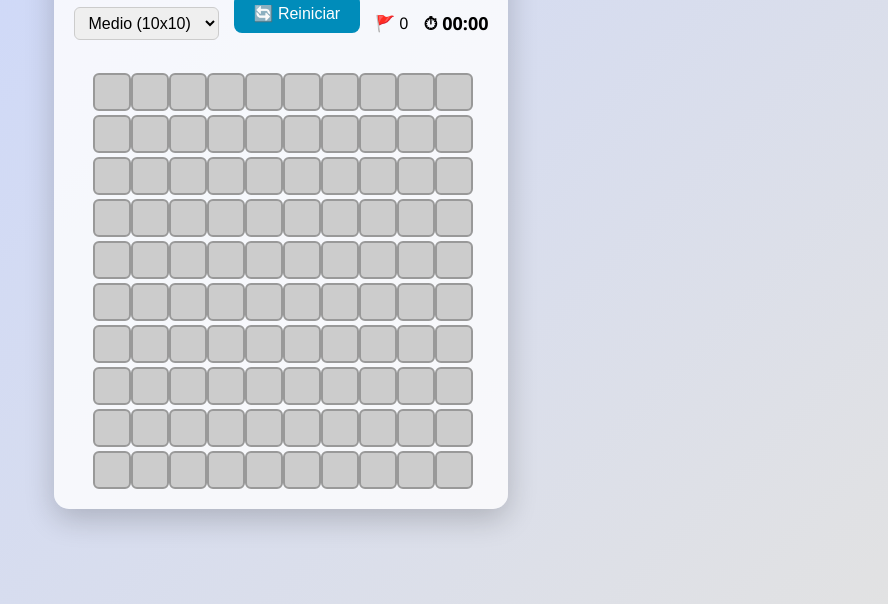
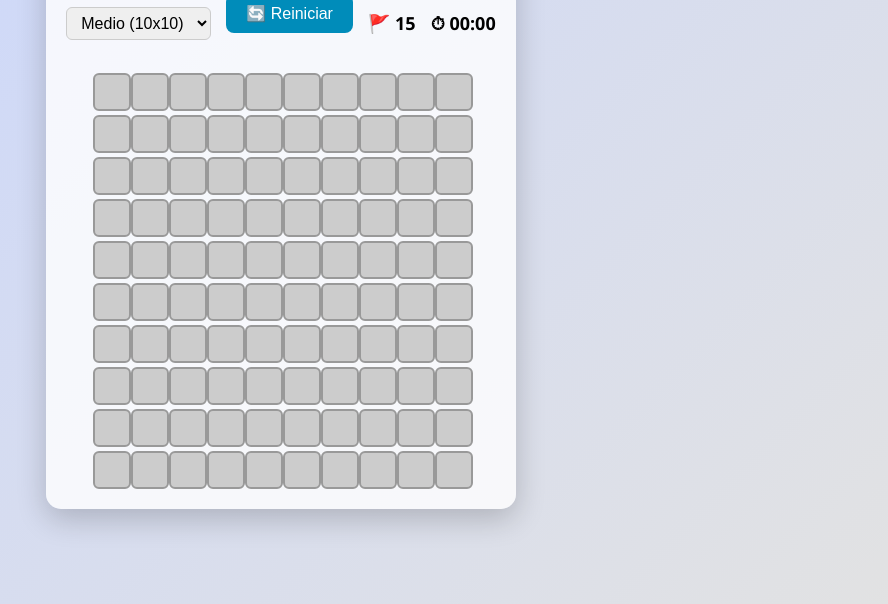
Before and after one commit to alexgrt1/Minesweeper, a plain HTML site: page index.html in a window 1280 px wide. Shown: the part 196-800 px from the top of the page, without its empty margins (359-1247 px from the left). Drawn offline with Linux system fonts and the light colour scheme.

Commit message:
limit flag counter

```diff
--- a/css/style.css
+++ b/css/style.css
@@ -115,6 +115,11 @@ h1 {
   }
 }
 
+#flags {
+  font-size: 18px;
+  font-weight: bold;
+}
+
 .cell {
   font-size: 22px;
   line-height: 1;
--- a/js/game.js
+++ b/js/game.js
@@ -2,6 +2,7 @@ const game = document.getElementById("game");
 const resetBtn = document.getElementById("reset");
 const timerEl = document.getElementById("timer");
 const difficultySelect = document.getElementById("difficulty");
+const flagsEl = document.getElementById("flags");
 
 let rows = 10;
 let cols = 10;
@@ -10,6 +11,7 @@ let cells = [];
 let timer;
 let seconds = 0;
 let gameStarted = false;
+let flagsRemaining = bombsCount;
 
 // Sonidos
 const clickSound = new Audio("assets/click.wav");
@@ -48,12 +50,19 @@ function stopTimer() {
     clearInterval(timer);
 }
 
+function updateFlagCounter() {
+    flagsEl.textContent = `🚩 ${flagsRemaining}`;
+}
+
 function createBoard() {
     updateDifficulty();
     game.innerHTML = "";
     cells = [];
     stopTimer();
     gameStarted = false;
+    flagsRemaining = bombsCount;
+    updateFlagCounter();
+
 
     for (let i = 0; i < rows * cols; i++) {
         const cell = document.createElement("div");
@@ -140,12 +149,18 @@ function handleRightClick(e) {
     if (cell.classList.contains("flag")) {
         cell.classList.remove("flag");
         cell.textContent = "";
+        flagsRemaining++;
     } else {
+        if (flagsRemaining <= 0) return; // no más banderas
         cell.classList.add("flag");
         cell.textContent = "🚩";
+        flagsRemaining--;
         flagSound.play();
     }
+
+    updateFlagCounter();
 }
+
 
 
 function reveal(cell) {
```
